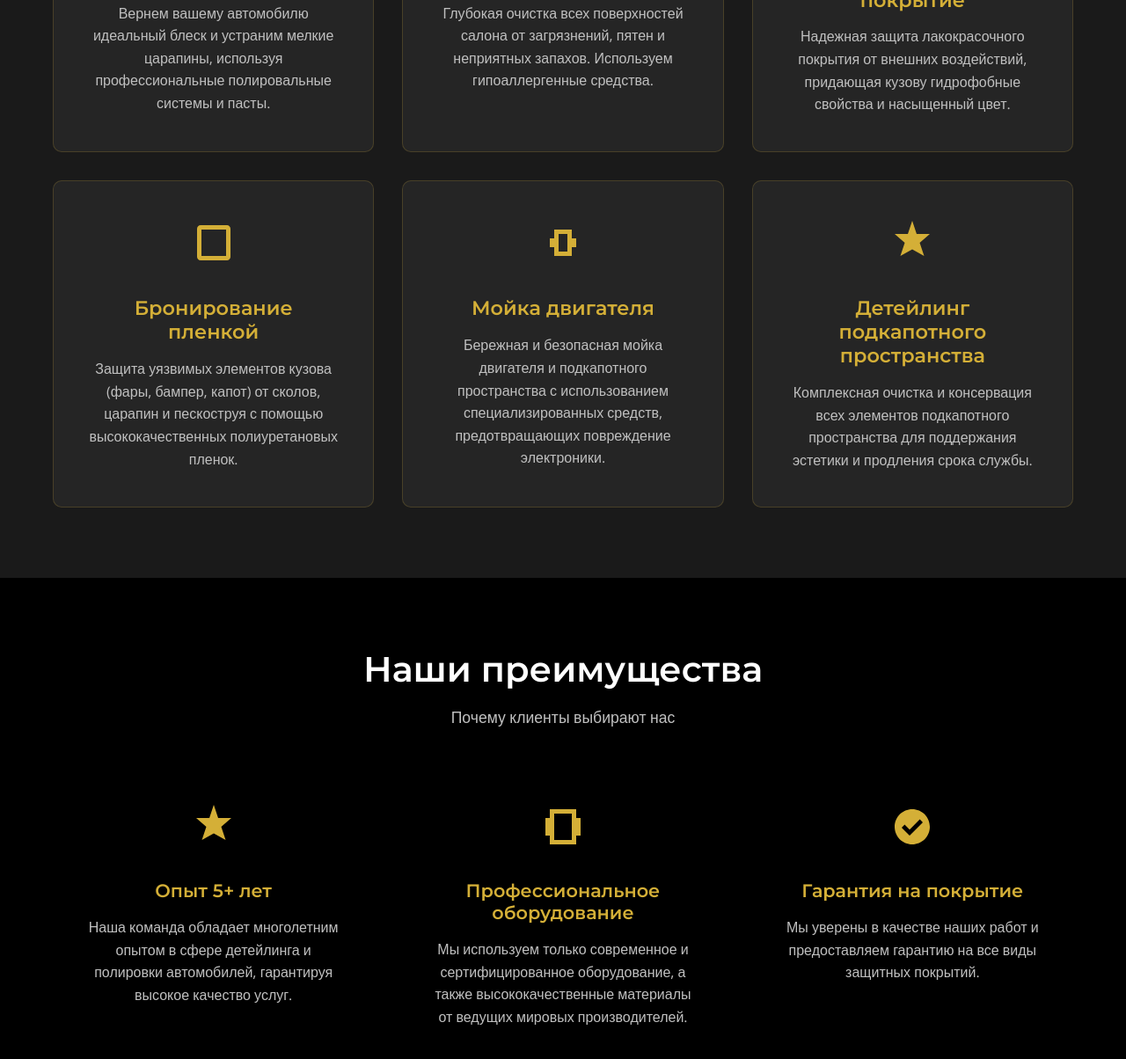
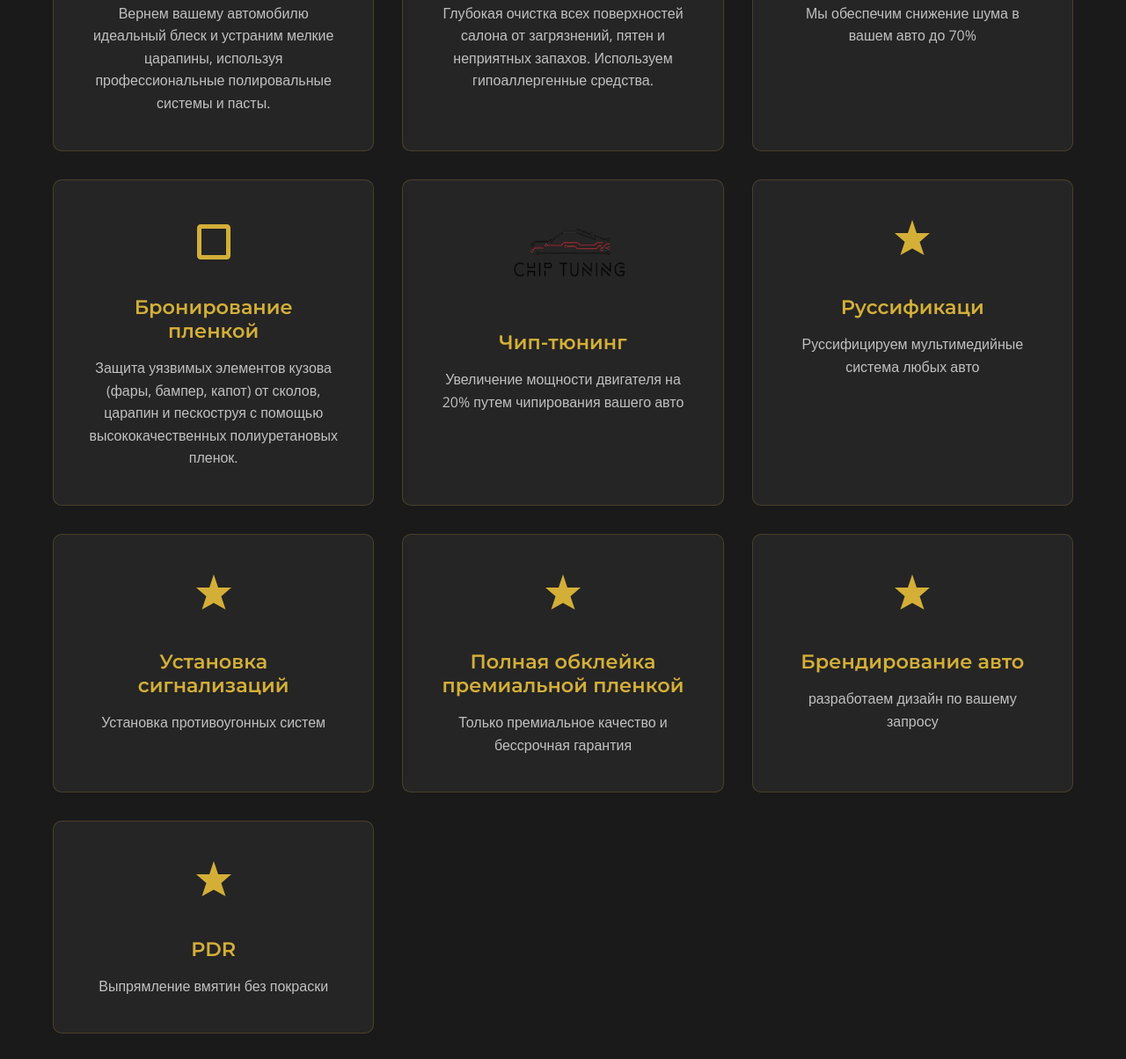
Before and after one commit to Nurssssss/detail, a plain HTML site: page index.html in a window 1280 px wide. Shown: the part 1193-2397 px from the top of the page at 88% size. Drawn offline with nearby package versions, Linux system fonts and the light colour scheme.

Commit message:
добавил услуги

```diff
--- a/index.html
+++ b/index.html
@@ -90,8 +90,8 @@
                             <path d="M30 10C18.95 10 10 18.95 10 30C10 41.05 18.95 50 30 50C41.05 50 50 41.05 50 30C50 18.95 41.05 10 30 10ZM30 45C21.72 45 15 38.28 15 30C15 21.72 21.72 15 30 15C38.28 15 45 21.72 45 30C45 38.28 38.28 45 30 45Z" fill="#D4AF37"/>
                         </svg>
                     </div>
-                    <h3 class="service-title">Керамическое покрытие</h3>
-                    <p class="service-description">Надежная защита лакокрасочного покрытия от внешних воздействий, придающая кузову гидрофобные свойства и насыщенный цвет.</p>
+                    <h3 class="service-title">Шумоизоляция</h3>
+                    <p class="service-description">Мы обеспечим снижение шума в вашем авто до 70%</p>
                 </div>
                 <div class="service-card">
                     <div class="service-icon">
@@ -104,12 +104,13 @@
                 </div>
                 <div class="service-card">
                     <div class="service-icon">
-                        <svg width="60" height="60" viewBox="0 0 60 60" fill="none">
+                        <!-- <svg width="60" height="60" viewBox="0 0 60 60" fill="none">
                             <path d="M20 15H40V25H45V35H40V45H20V35H15V25H20V15ZM25 20V40H35V20H25Z" fill="#D4AF37"/>
-                        </svg>
+                        </svg> -->
+                        <img  width="150" height="100" viewBox="0 0 60 60" fill="none" src="./image-removebg-preview (6).png" alt="">
                     </div>
-                    <h3 class="service-title">Мойка двигателя</h3>
-                    <p class="service-description">Бережная и безопасная мойка двигателя и подкапотного пространства с использованием специализированных средств, предотвращающих повреждение электроники.</p>
+                    <h3 class="service-title">Чип-тюнинг</h3>
+                    <p class="service-description">Увеличение мощности двигателя на 20% путем чипирования вашего авто</p>
                 </div>
                 <div class="service-card">
                     <div class="service-icon">
@@ -117,14 +118,49 @@
                             <path d="M30 5L35 20H50L38.5 30L43.5 45L30 37.5L16.5 45L21.5 30L10 20H25L30 5Z" fill="#D4AF37"/>
                         </svg>
                     </div>
-                    <h3 class="service-title">Детейлинг подкапотного пространства</h3>
-                    <p class="service-description">Комплексная очистка и консервация всех элементов подкапотного пространства для поддержания эстетики и продления срока службы.</p>
+                    <h3 class="service-title">Руссификаци</h3>
+                    <p class="service-description">Руссифицируем мультимедийные система любых авто</p>
+                </div>
+                <div class="service-card">
+                    <div class="service-icon">
+                        <svg width="60" height="60" viewBox="0 0 60 60" fill="none">
+                            <path d="M30 5L35 20H50L38.5 30L43.5 45L30 37.5L16.5 45L21.5 30L10 20H25L30 5Z" fill="#D4AF37"/>
+                        </svg>
+                    </div>
+                    <h3 class="service-title">Установка сигнализаций</h3>
+                    <p class="service-description">Установка противоугонных систем </p>
+                </div>
+                <div class="service-card">
+                    <div class="service-icon">
+                        <svg width="60" height="60" viewBox="0 0 60 60" fill="none">
+                            <path d="M30 5L35 20H50L38.5 30L43.5 45L30 37.5L16.5 45L21.5 30L10 20H25L30 5Z" fill="#D4AF37"/>
+                        </svg>
+                    </div>
+                    <h3 class="service-title">Полная обклейка премиальной пленкой</h3>
+                    <p class="service-description">Только премиальное качество и бессрочная гарантия </p>
+                </div>
+                <div class="service-card">
+                    <div class="service-icon">
+                        <svg width="60" height="60" viewBox="0 0 60 60" fill="none">
+                            <path d="M30 5L35 20H50L38.5 30L43.5 45L30 37.5L16.5 45L21.5 30L10 20H25L30 5Z" fill="#D4AF37"/>
+                        </svg>
+                    </div>
+                    <h3 class="service-title">Брендирование авто</h3>
+                    <p class="service-description">разработаем дизайн по вашему запросу</p>
+                </div>
+                <div class="service-card">
+                    <div class="service-icon">
+                        <svg width="60" height="60" viewBox="0 0 60 60" fill="none">
+                            <path d="M30 5L35 20H50L38.5 30L43.5 45L30 37.5L16.5 45L21.5 30L10 20H25L30 5Z" fill="#D4AF37"/>
+                        </svg>
+                    </div>
+                    <h3 class="service-title">PDR</h3>
+                    <p class="service-description">Выпрямление вмятин без покраски</p>
                 </div>
             </div>
         </div>
     </section>
 
-    <!-- Advantages Section -->
     <section class="advantages" id="advantages">
         <div class="container">
             <div class="section-header">
```
Also changed, not shown: image-removebg-preview (6).png (added).
